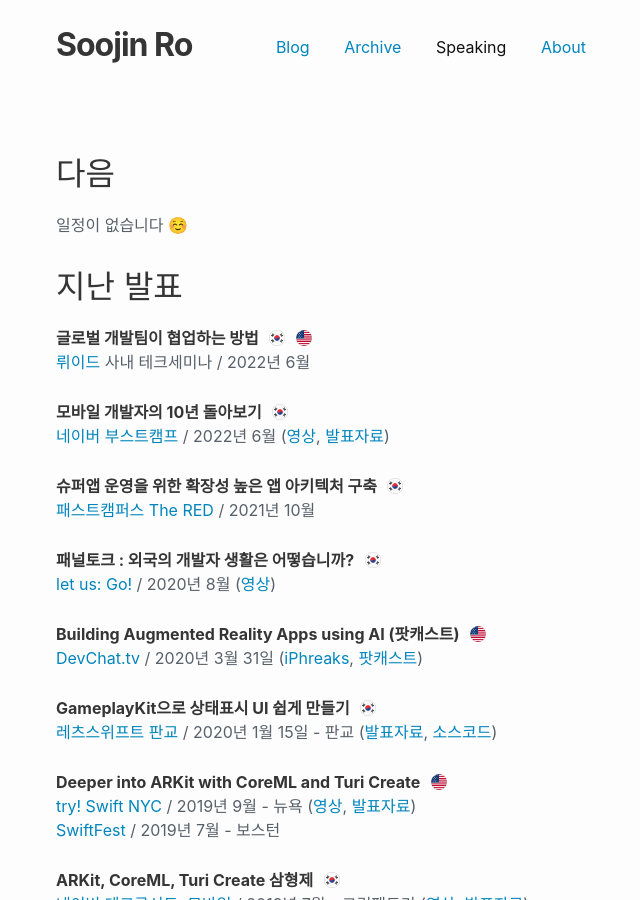
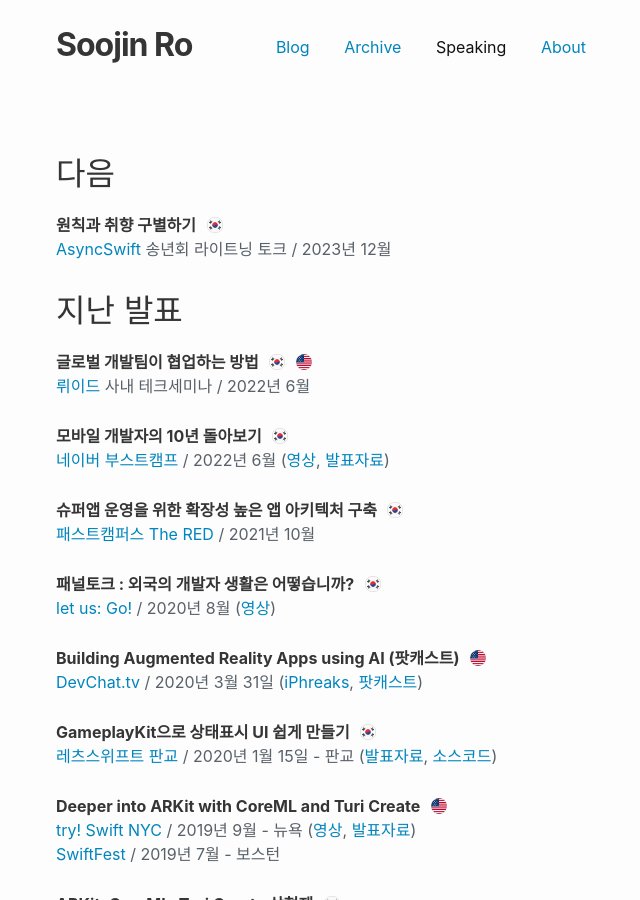
Before and after one commit to nsoojin/nsoojin.github.io, a Jekyll site: the page built from speaking/speaking-kr.md, in a window 1280 px wide and 900 px high. Shown: the whole window, without its empty margins (309-949 px from the left). Built offline with Jekyll 4.4.1, drawn with Linux system fonts in a browser that asks for light colours.

Commit message:
Update speaking

```diff
--- a/speaking/speaking-kr.md
+++ b/speaking/speaking-kr.md
@@ -13,7 +13,10 @@
 ---
 # 다음
 
-일정이 없습니다 ☺️
+<strong class="talk-title">원칙과 취향 구별하기</strong>
+<img style="margin-left: 6px; margin-bottom: 3px" src="/assets/language-icons/kr.png" width="16"/>
+<br>
+[AsyncSwift](https://smartstore.naver.com/asyncswift/products/9588768076) 송년회 라이트닝 토크 / 2023년 12월
 
 <!-- 일정이 없습니다 ☺️ -->
 
```
Also changed, not shown: speaking/index.md (+4 -1 lines).
